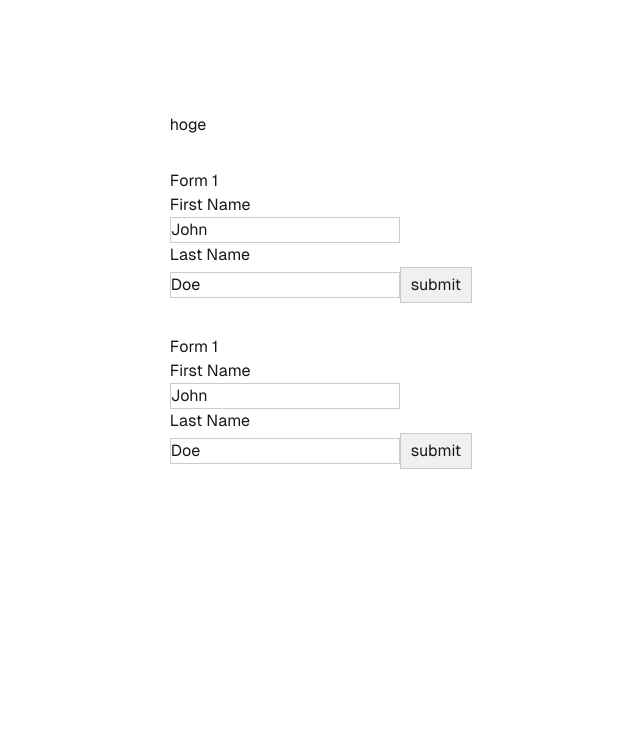
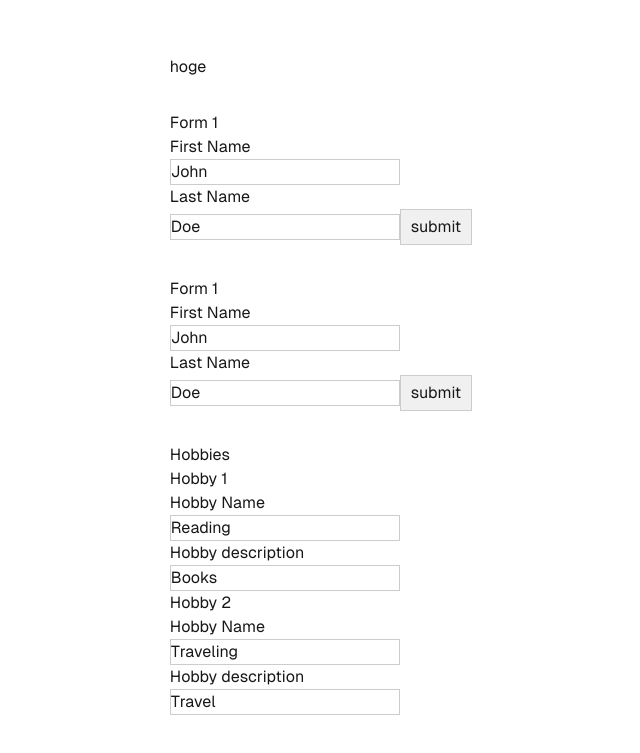
Before and after one commit to shooist/study-nextjs-pages-router, a Next.js app: page / in a window 1280 px wide. Shown: the part 109-862 px from the top of the page, without its empty margins (319-959 px from the left). Before the commit the page ends 800 px from the top, so only its background shows below. Built offline with nearby package versions, Linux system fonts and the light colour scheme.

Commit message:
繰り返しフィールドの定義(mode='array')

```diff
--- a/src/components/250417/index.tsx
+++ b/src/components/250417/index.tsx
@@ -23,6 +23,13 @@ const { fieldContext, useFieldContext, formContext, useFormContext } =
 type FormData = {
   firstName: string;
   lastName: string;
+  hobbies: Hobby[];
+};
+
+type Hobby = {
+  name: string;
+  description: string;
+  id: number;
 };
 
 // const formSchema = v.object({
@@ -168,6 +175,10 @@ const App250417 = () => {
     defaultValues: {
       firstName: "John",
       lastName: "Doe",
+      hobbies: [
+        { name: "Reading", description: "Books", id: 1 },
+        { name: "Traveling", description: "Travel", id: 2 },
+      ]
     },
   });
   // const form2 = useAppForm({
@@ -189,6 +200,28 @@ const App250417 = () => {
         </form.AwesomeFormWrapper>
       </form.AppForm>
       <ChildForm1 form={form} />
+
+      <form.AppField name='hobbies' mode='array'>
+        {hobbiesField => (
+          <div>
+            <h2>Hobbies</h2>
+            <div className="">
+              {hobbiesField.state.value.map((_, i) => (
+                <div key={i}>
+                  <h3>Hobby {i + 1}</h3>
+                  <form.AppField name={`hobbies[${i}].name`}>
+                    {(f) => <f.TextField label="Hobby Name" />}
+                  </form.AppField>
+                  <form.AppField name={`hobbies[${i}].description`}>
+                    {(f) => <f.TextField label="Hobby description" />}
+                  </form.AppField>
+                </div>
+              ))}
+            </div>
+          </div>
+        )
+        }
+      </form.AppField>
 
       {/* <form2.AppForm>
         <form2.AwesomeFormWrapper title="Form 2">
```
